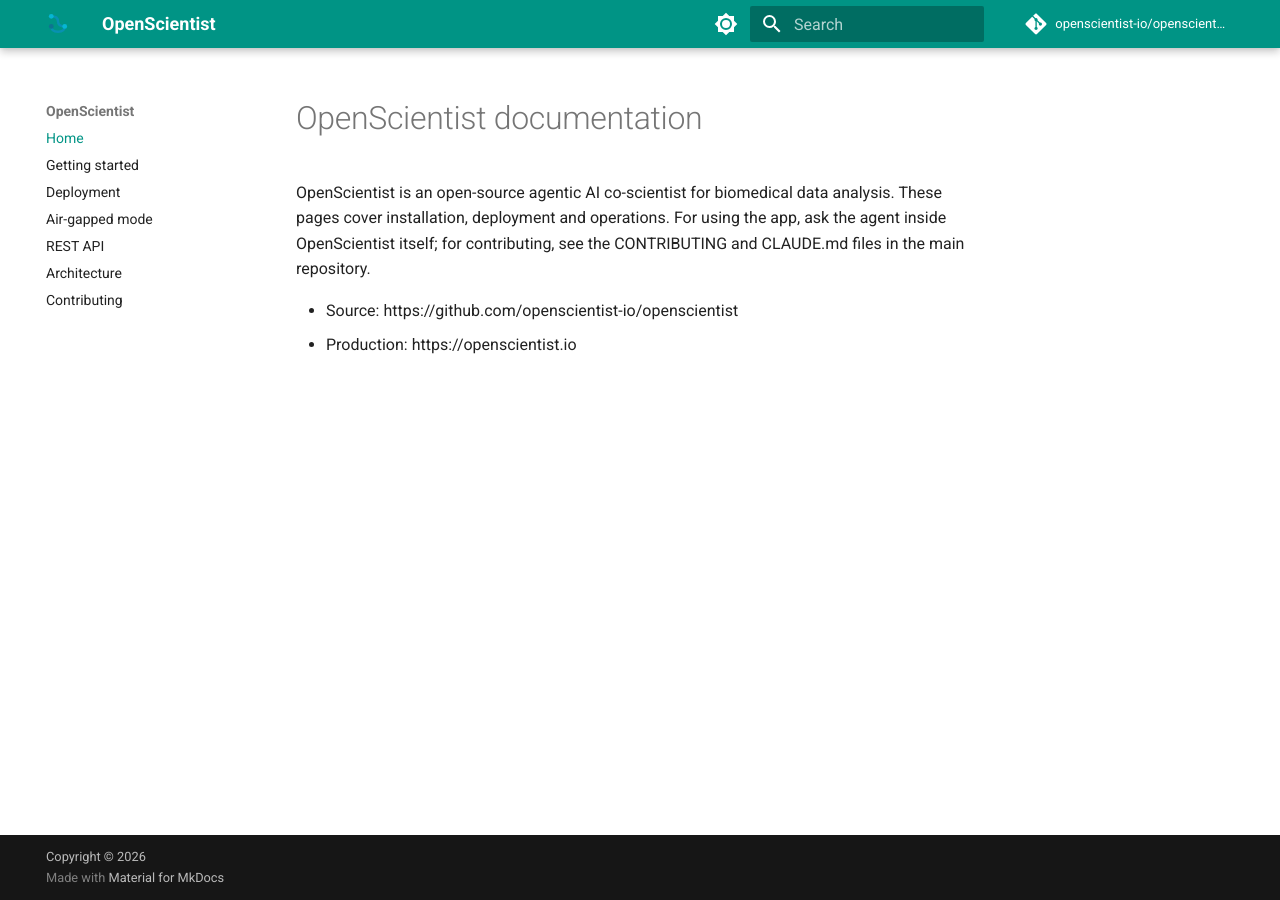
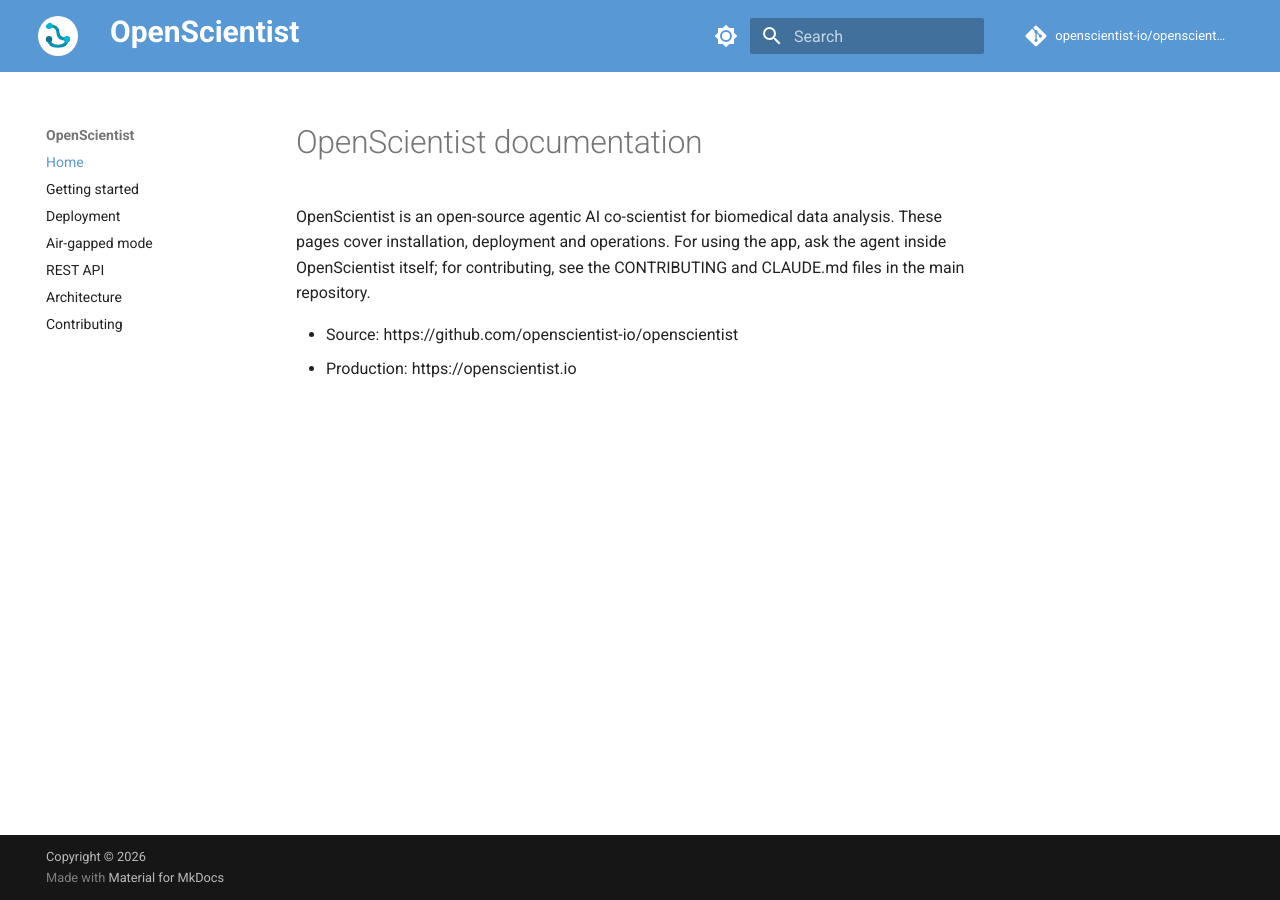
Before and after one commit to openscientist-io/openscientist-docs, an MkDocs documentation site: the page built from docs/index.md, in a window 1280 px wide. Built offline with MkDocs 1.6.1 and Material for MkDocs 9.7.7, drawn with Linux system fonts in a browser that asks for light colours; comment, search, counter and statistics services are not loaded.

Commit message:
Style the header like the app banner: #5898d4, white logo disc, bold title

```diff
--- /dev/null
+++ b/docs/stylesheets/extra.css
@@ -0,0 +1,50 @@
+/* Match the OpenScientist app header (NiceGUI/Quasar default blue, white logo disc, bold title). */
+:root,
+[data-md-color-scheme="default"],
+[data-md-color-scheme="slate"] {
+  --md-primary-fg-color: #5898d4;
+  --md-primary-fg-color--light: #7db0e0;
+  --md-primary-fg-color--dark: #3f7fc0;
+  --md-primary-bg-color: #ffffff;
+  --md-accent-fg-color: #0891b2;
+}
+
+.md-header {
+  background-color: #5898d4;
+  box-shadow: none;
+}
+
+.md-header__inner {
+  min-height: 72px;
+}
+
+/* Logo inside a white circle, like the app's brand mark. */
+.md-header__button.md-logo {
+  padding: 0;
+  margin: 0.4rem 0.6rem 0.4rem 0.2rem;
+}
+.md-header__button.md-logo img,
+.md-header__button.md-logo svg {
+  width: 40px;
+  height: 40px;
+  padding: 4px;
+  box-sizing: border-box;
+  background: #ffffff;
+  border-radius: 9999px;
+}
+
+/* "OpenScientist" title: bold, 24px, white, no "topic" subtitle swap. */
+.md-header__title {
+  font-weight: 700;
+  font-size: 1.5rem;
+  line-height: 2rem;
+  color: #ffffff;
+}
+.md-header__ellipsis {
+  color: #ffffff;
+}
+
+/* Tabs bar (if enabled later) and search box inherit the same blue. */
+.md-tabs {
+  background-color: #5898d4;
+}
--- a/mkdocs.yml
+++ b/mkdocs.yml
@@ -16,10 +16,10 @@ theme:
     - content.code.copy
   palette:
     - scheme: default
-      primary: teal
+      primary: custom
       toggle: { icon: material/brightness-7, name: Dark mode }
     - scheme: slate
-      primary: teal
+      primary: custom
       toggle: { icon: material/brightness-4, name: Light mode }
 markdown_extensions:
   - admonition
@@ -36,3 +36,5 @@ nav:
   - REST API: api.md
   - Architecture: architecture.md
   - Contributing: contributing.md
+extra_css:
+  - stylesheets/extra.css
```
